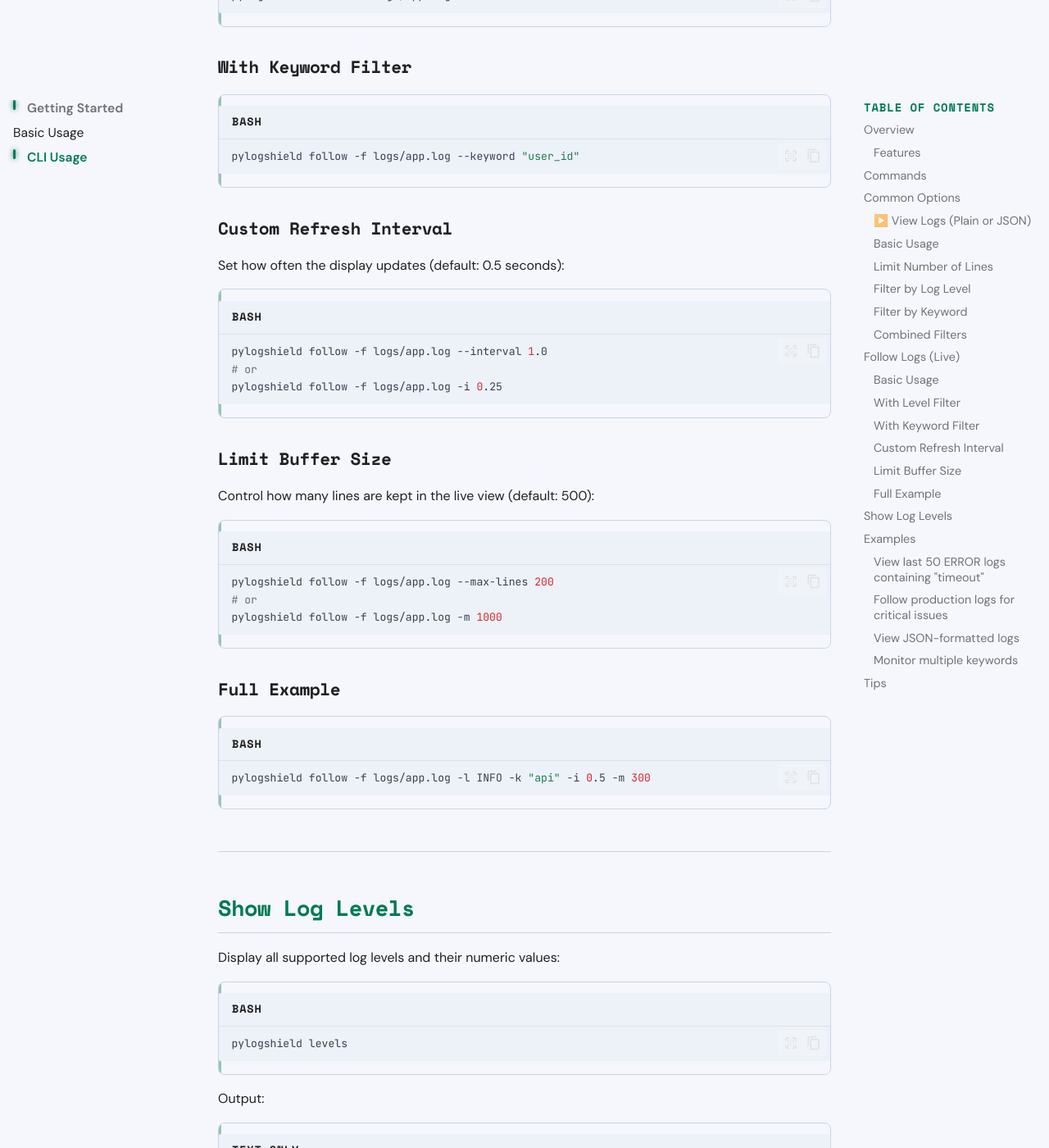
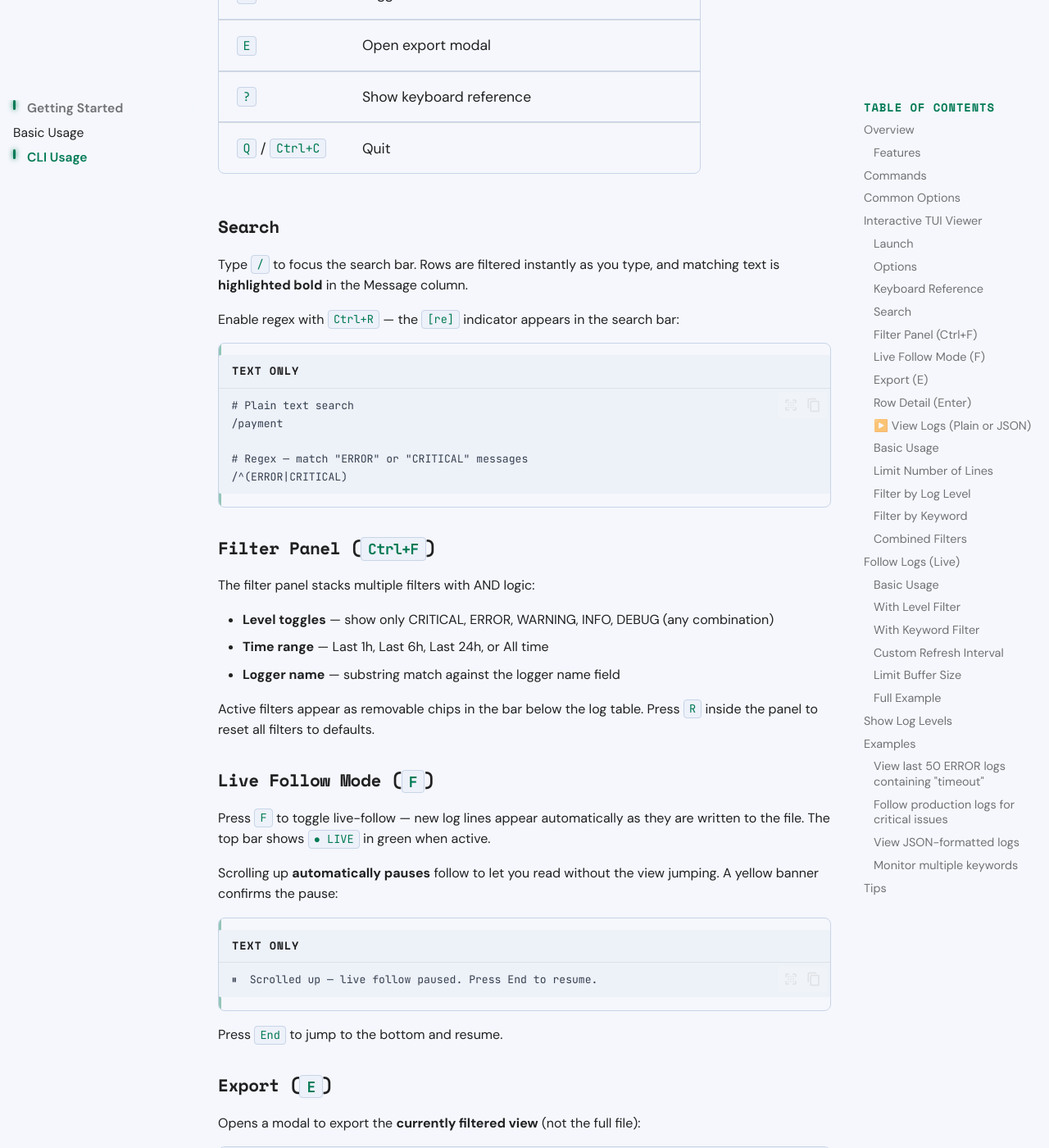
Before and after one commit to vertex-ai-automations/pylogshield, an MkDocs documentation site: the page built from docs/cli_usage.md, in a window 1280 px wide and 1400 px high, scrolled down 3858 px. Shown: the whole window at 82% size. Built offline with MkDocs 1.6.1 and Material for MkDocs 9.7.7, drawn with Linux system fonts in a browser that asks for light colours; comment, search, counter and statistics services are not loaded; some of the changed text lies outside the part shown.

Commit message:
docs: add TUI documentation — CLI usage, API reference, and installation
- docs/cli_usage.md: full Interactive TUI section — launch commands,
  options table, keyboard reference, search, filter panel, live follow,
  export formats (CSV/JSON/text/HTML), and row detail panel
- docs/references/tui.md: API reference for LogViewerApp, FilterState,
  LogReader, ParsedLine, and Exporter with usage examples for each
- docs/installation.md: add [tui] tab and textual node in dependency graph
- zensical.toml: add "Interactive TUI" page to API Reference nav section

Co-Authored-By: Claude Sonnet 4.6 <noreply@anthropic.com>

````diff
--- a/docs/cli_usage.md
+++ b/docs/cli_usage.md
@@ -27,6 +27,7 @@ Commands:
 
 | Command | Description |
 |---------|-------------|
+| `tui` | 🖥️ Full-screen interactive TUI viewer with live search, filters, and export. |
 | `view` | 📜 View the last N logs from a file with optional level and keyword filtering. |
 | `follow` | 📡 Live view, auto-refreshes output on new log lines. |
 | `levels` | 🔍 Show all valid logging levels. |
@@ -41,6 +42,134 @@ Commands:
 | `--keyword` | `-k` | Filter logs containing this text (case-insensitive) |
 | `--interval` | `-i` | Refresh interval in seconds (follow only) |
 | `--max-lines` | `-m` | Maximum lines in live view buffer (follow only) |
+
+---
+
+## Interactive TUI Viewer
+
+The TUI provides a full-screen log viewer with live search, multi-filter, export, and live-follow mode — all keyboard-driven, no browser required.
+
+!!! info "Optional dependency"
+    Requires the `[tui]` extra:
+    ```bash
+    pip install "pylogshield[tui]"
+    ```
+
+### Launch
+
+```bash
+# Open a log file in the TUI
+pylogshield tui --file ~/.logs/myapp.log
+
+# Start with ERROR+ level filter already applied
+pylogshield tui --file app.log --level ERROR
+
+# Start directly in live-follow mode
+pylogshield tui --file app.log --follow
+
+# Combine: follow only critical issues
+pylogshield tui --file app.log --level CRITICAL --follow
+```
+
+### Options
+
+| Option | Short | Description |
+|--------|-------|-------------|
+| `--file` | `-f` | Path to the log file (required) |
+| `--level` | `-l` | Pre-apply a minimum level filter on launch (e.g. `ERROR`) |
+| `--follow` | | Start in live-follow mode |
+
+### Keyboard Reference
+
+| Key | Action |
+|-----|--------|
+| `/` | Focus the search bar — rows filter as you type |
+| `Ctrl+R` | Toggle regex search mode |
+| `Esc` | Clear search or close any modal |
+| `↑` `↓` | Navigate rows |
+| `PgUp` `PgDn` | Page up / down |
+| `Home` / `End` | First / last row (End also resumes live follow) |
+| `Enter` | Expand full row detail (all fields, raw line) |
+| `Ctrl+F` | Open filter panel (level, time range, logger name) |
+| `F` | Toggle live-follow mode |
+| `E` | Open export modal |
+| `?` | Show keyboard reference |
+| `Q` / `Ctrl+C` | Quit |
+
+### Search
+
+Type `/` to focus the search bar. Rows are filtered instantly as you type, and matching text is **highlighted bold** in the Message column.
+
+Enable regex with `Ctrl+R` — the `[re]` indicator appears in the search bar:
+
+```
+# Plain text search
+/payment
+
+# Regex — match "ERROR" or "CRITICAL" messages
+/^(ERROR|CRITICAL)
+```
+
+### Filter Panel (`Ctrl+F`)
+
+The filter panel stacks multiple filters with AND logic:
+
+- **Level toggles** — show only CRITICAL, ERROR, WARNING, INFO, DEBUG (any combination)
+- **Time range** — Last 1h, Last 6h, Last 24h, or All time
+- **Logger name** — substring match against the logger name field
+
+Active filters appear as removable chips in the bar below the log table. Press `R` inside the panel to reset all filters to defaults.
+
+### Live Follow Mode (`F`)
+
+Press `F` to toggle live-follow — new log lines appear automatically as they are written to the file. The top bar shows `● LIVE` in green when active.
+
+Scrolling up **automatically pauses** follow to let you read without the view jumping. A yellow banner confirms the pause:
+
+```
+⏸  Scrolled up — live follow paused. Press End to resume.
+```
+
+Press `End` to jump to the bottom and resume.
+
+### Export (`E`)
+
+Opens a modal to export the **currently filtered view** (not the full file):
+
+| Format | Output | Use case |
+|--------|--------|----------|
+| **CSV** | UTF-8 with BOM | Open directly in Excel / Google Sheets |
+| **JSON** | Indented array of objects | Programmatic processing, log pipelines |
+| **Plain text** | One line per row | Copy-paste, ticket attachments |
+| **HTML report** | Self-contained file with stats header | Share with stakeholders via email |
+
+Files are saved to the **current working directory** with an auto-generated name:
+
+```
+myapp-export-2026-05-09.csv
+myapp-export-2026-05-09.json
+myapp-export-2026-05-09.txt
+myapp-export-2026-05-09.html
+```
+
+### Row Detail (`Enter`)
+
+Press `Enter` on any row to open a detail panel showing every field:
+
+```
+Row Detail
+──────────────────────────────
+Timestamp:  2026-05-09 00:12:04.221
+Level:      ERROR
+Logger:     payments
+Location:   payments:88
+Message:    Payment failed order_id=ORD-002 reason=card_declined
+Extra:      {"gateway": "stripe"}
+
+2026-05-09 00:12:04.221  ERROR     payments  payments:88  Payment failed...
+──────────────────────────────
+Esc to close
+```
 
 ---
 
````
Also changed, not shown: docs/installation.md (+16 -0 lines), docs/references/tui.md (added, +192 -0 lines), zensical.toml (+11 -10 lines).
